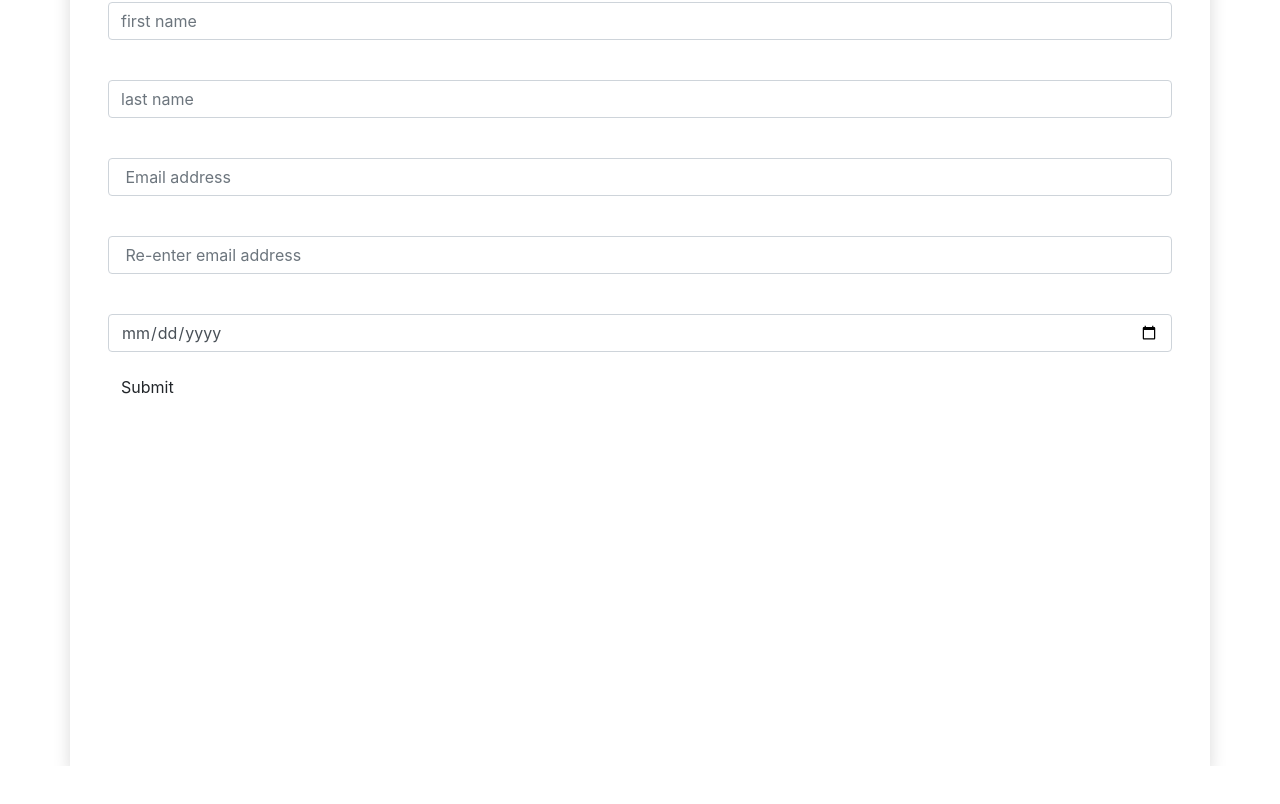
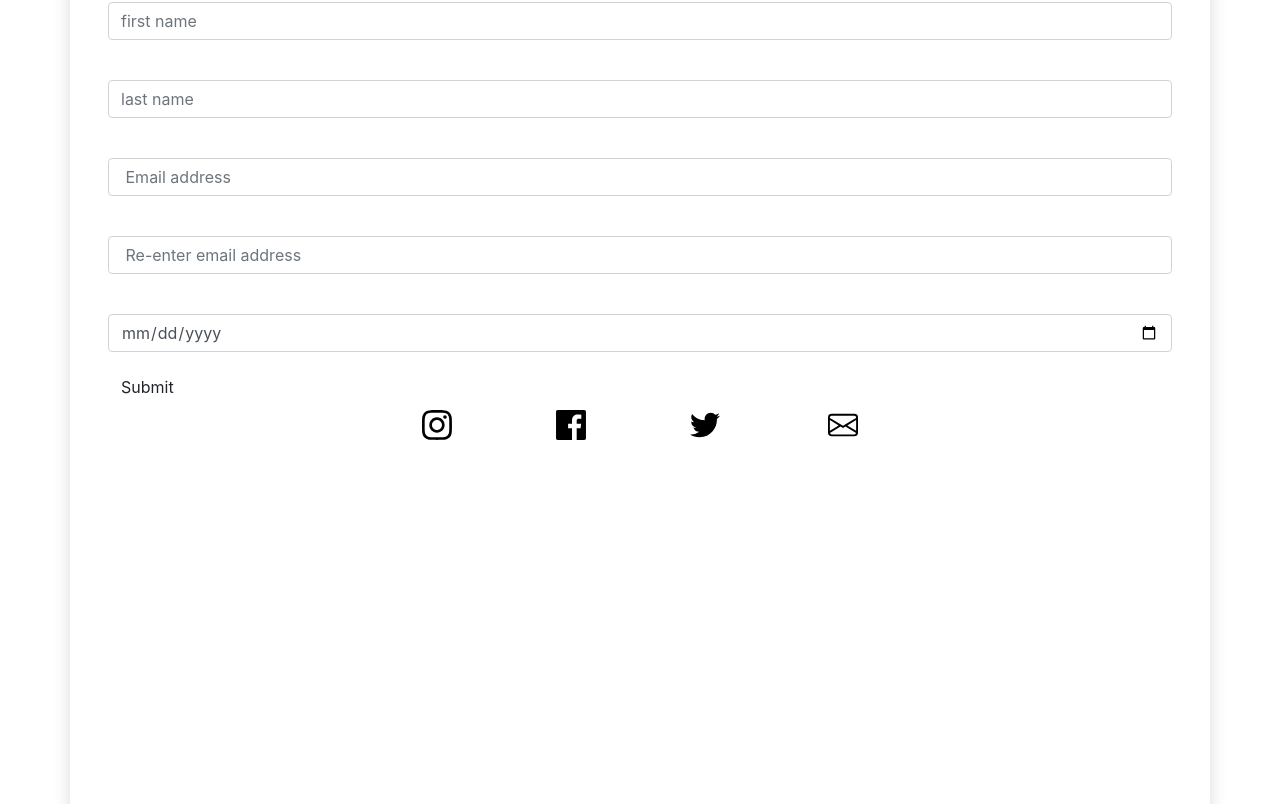
Before and after one commit to Monaj411/clauda-app, a React (Create React App) app: page / in a window 1280 px wide. Shown: the part 1868-2672 px from the top of the page. Before the commit the page ends 2634 px from the top, so only its background shows below. Built offline with nearby package versions, Linux system fonts and the light colour scheme.

Commit message:
adding social component to the home component

```diff
--- a/src/component.jsx/home.jsx
+++ b/src/component.jsx/home.jsx
@@ -7,6 +7,7 @@ import Login from "./loginForm";
 import Product from "./product";
 import Contact from "./contact";
 import Sign from "./signIn";
+import Social from "./social";
 
 const Home = () => {
   return (
@@ -33,6 +34,7 @@ const Home = () => {
 <Product />
 <Contact />
 <Sign />
+<Social />
         </div>
 
         <div class="p-2 text-white welcome">
--- /dev/null
+++ b/src/component.jsx/social.jsx
@@ -0,0 +1,78 @@
+import React from "react";
+const Social = () => {
+  return (
+    <div className="grid text-center">
+      <span>
+        <a
+          title="Follow us on Instagram"
+          href="https://www.instagram.com/"
+          rel="noopener noreferrer"
+          class="social-link p-5"
+        >
+          <svg
+            width="30"
+            height="30"
+            viewBox="0 0 449 449"
+            className="social-icon m-1"
+          >
+            <path d="M224.18 109.6c-63.6 0-114.9 51.3-114.9 114.9 0 63.6 51.3 114.9 114.9 114.9 63.6 0 114.9-51.3 114.9-114.9 0-63.6-51.3-114.9-114.9-114.9zm0 189.6c-41.1 0-74.7-33.5-74.7-74.7s33.5-74.7 74.7-74.7 74.7 33.5 74.7 74.7-33.6 74.7-74.7 74.7zm146.4-194.3c0 14.9-12 26.8-26.8 26.8a26.8 26.8 0 1 1 26.8-26.8zm76.1 27.2c-1.7-35.9-9.9-67.7-36.2-93.9-26.2-26.2-58-34.4-93.9-36.2-37-2.1-147.9-2.1-184.9 0-35.8 1.7-67.6 9.9-93.9 36.1-26.3 26.2-34.4 58-36.2 93.9-2.1 37-2.1 147.9 0 184.9 1.7 35.9 9.9 67.7 36.2 93.9 26.3 26.2 58 34.4 93.9 36.2 37 2.1 147.9 2.1 184.9 0 35.9-1.7 67.7-9.9 93.9-36.2 26.2-26.2 34.4-58 36.2-93.9 2.1-37 2.1-147.8 0-184.8zm-47.8 224.5a75.63 75.63 0 0 1-42.6 42.6c-29.5 11.7-99.5 9-132.1 9-32.6 0-102.7 2.6-132.1-9a75.63 75.63 0 0 1-42.6-42.6c-11.7-29.5-9-99.5-9-132.1 0-32.6-2.6-102.7 9-132.1a75.63 75.63 0 0 1 42.6-42.6c29.5-11.7 99.5-9 132.1-9 32.6 0 102.7-2.6 132.1 9a75.63 75.63 0 0 1 42.6 42.6c11.7 29.5 9 99.5 9 132.1 0 32.6 2.7 102.7-9 132.1z"></path>
+          </svg>
+        </a>
+      </span>
+      <span>
+        <a
+          title="Like us on Facebook"
+          href="https://www.facebook.com/"
+          rel="noopener noreferrer"
+          class="social-link p-5"
+        >
+          <svg
+            width="30"
+            height="30"
+            viewBox="0 0 448 449"
+            class="social-icon m-1"
+          >
+            <path d="M448 25.2v398.5c0 13.7-11.1 24.7-24.7 24.7H309.1V275h58.2l8.7-67.6h-67v-43.2c0-19.6 5.4-32.9 33.5-32.9h35.8V70.8c-6.2-.8-27.4-2.7-52.2-2.7-51.6 0-87 31.5-87 89.4v49.9h-58.4V275h58.4v173.5H24.7C11.1 448.5 0 437.4 0 423.8V25.2C0 11.6 11.1.5 24.7.5h398.5C436.9.5 448 11.6 448 25.2z"></path>
+          </svg>
+        </a>
+      </span>
+      <span>
+        <a
+          title="Follow us on Twitter"
+          href="https://twitter.com/"
+          rel="noopener noreferrer"
+          class="social-link p-5 "
+        >
+          <svg
+            width="30"
+            height="30"
+            viewBox="0 0 512 417"
+            class="social-icon m-1"
+          >
+            <path d="M459.37 104.22c.32 4.54.32 9.1.32 13.64 0 138.72-105.58 298.56-298.55 298.56-59.45 0-114.68-17.22-161.14-47.1 8.45.97 16.57 1.3 25.34 1.3 49.05 0 94.21-16.58 130.27-44.84A105.12 105.12 0 0 1 57.51 253a132.7 132.7 0 0 0 19.81 1.62c9.42 0 18.84-1.3 27.61-3.57A104.95 104.95 0 0 1 20.8 148.07v-1.3a105.68 105.68 0 0 0 47.43 13.32A104.86 104.86 0 0 1 21.44 72.7c0-19.49 5.2-37.36 14.3-52.95a298.27 298.27 0 0 0 216.36 109.8c-1.62-7.8-2.6-15.91-2.6-24.03C249.5 47.69 296.28.58 354.44.58c30.2 0 57.5 12.67 76.67 33.14a206.6 206.6 0 0 0 66.6-25.34 104.65 104.65 0 0 1-46.14 57.83c21.12-2.28 41.59-8.13 60.43-16.25a225.57 225.57 0 0 1-52.63 54.26z"></path>
+          </svg>
+        </a>
+      </span>{" "}
+      <span>
+        <a
+          title="Subscribe on YouTube"
+          href="https://www.gmail.com/"
+          rel="noopener noreferrer"
+          class="social-link p-5"
+        >
+          <svg
+            xmlns="http://www.w3.org/2000/svg"
+            width="30"
+            height="30"
+            class="bi bi-envelope m-1"
+            viewBox="0 0 16 16"
+          >
+            <path d="M0 4a2 2 0 0 1 2-2h12a2 2 0 0 1 2 2v8a2 2 0 0 1-2 2H2a2 2 0 0 1-2-2V4Zm2-1a1 1 0 0 0-1 1v.217l7 4.2 7-4.2V4a1 1 0 0 0-1-1H2Zm13 2.383-4.708 2.825L15 11.105V5.383Zm-.034 6.876-5.64-3.471L8 9.583l-1.326-.795-5.64 3.47A1 1 0 0 0 2 13h12a1 1 0 0 0 .966-.741ZM1 11.105l4.708-2.897L1 5.383v5.722Z" />
+          </svg>
+        </a>
+      </span>
+    </div>
+  );
+};
+
+export default Social;
```
